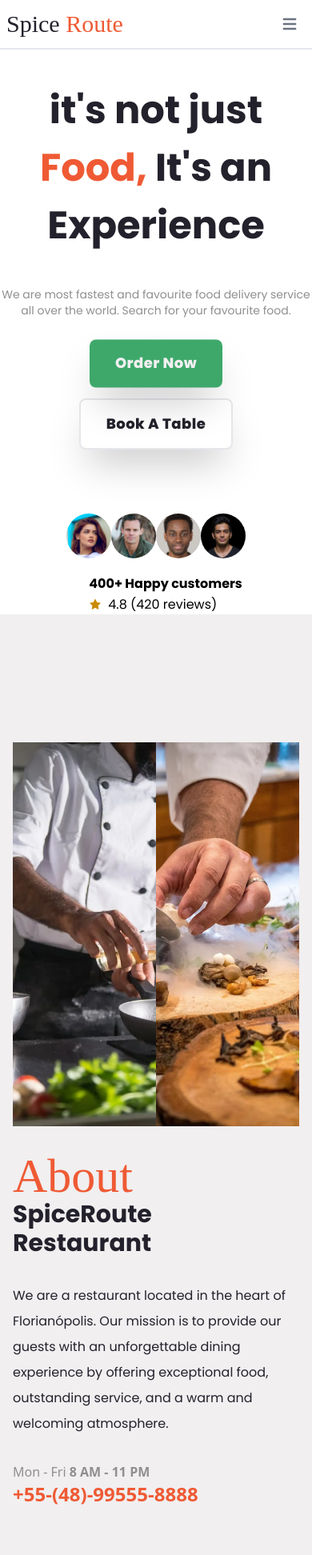
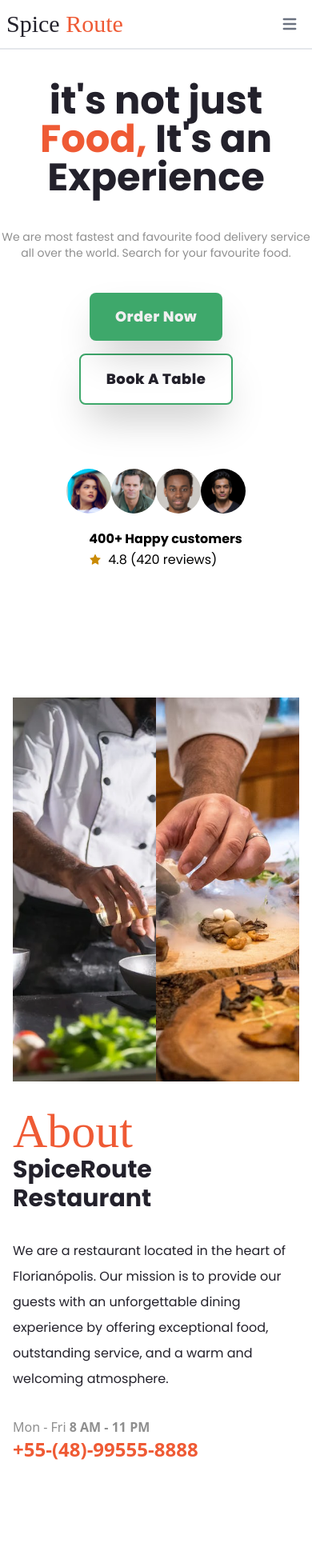
Before and after one commit to Sellucas/restaurant-website, a React (Vite) app: page / in a window 390 px wide. Shown: the top 1944 px of the page at 80% size. Built offline with nearby package versions, Linux system fonts and the light colour scheme; a web font is replaced by a local one.

Commit message:
Scroll Animation e responsive fixes

```diff
--- a/package.json
+++ b/package.json
@@ -11,7 +11,9 @@
   "dependencies": {
     "react": "^18.2.0",
     "react-dom": "^18.2.0",
-    "react-icons": "^4.8.0"
+    "react-icons": "^4.8.0",
+    "react-reveal": "^1.2.2",
+    "scrollreveal": "^4.0.9"
   },
   "devDependencies": {
     "@types/react": "^18.0.27",
--- a/src/App.jsx
+++ b/src/App.jsx
@@ -8,7 +8,7 @@ import Testimonials from "./components/Testimonials";
 
 function App() {
   return (
-    <div className="App h-max bg-[#F1EFF0]">
+    <div className="App h-max bg-white">
       <Hero />
       <About />
       <Services />
--- a/src/components/About.jsx
+++ b/src/components/About.jsx
@@ -1,10 +1,11 @@
 import React from "react";
 import NumberDiv from "../controller/NumberDiv";
+import Fade from "react-reveal/Fade";
 
 const About = () => {
   return (
     <div className="flex flex-col max-w-[1500px] m-auto mt-40 h-full lg:mt-72 px-4">
-      <div className="flex flex-col lg:flex-row">
+      <div className="flex flex-col xl:flex-row">
         <div className="flex flex-row w-[50%] h-[480px] lg:w[400px]">
           <img
             src="../../public/images/about-1.jpeg"
@@ -17,7 +18,8 @@ const About = () => {
             className="object-cover lg:w-[350px]"
           />
         </div>
-        <div className="text-[#23212B] lg:w-[50%] lg:ml-10">
+        <Fade bottom distance="10%">
+          <div className="text-[#23212B] lg:w-[50%] md:mx-20 lg:ml-40">
             <h1 className="my-8">
               <span className="nav-logo text-[#EF5A34] text-6xl">About</span>{" "}
               <br />
@@ -28,8 +30,8 @@ const About = () => {
             <p className="hero-description leading-8 mb-8 lg:text-xl lg:leading-9">
               We are a restaurant located in the heart of Florianópolis. Our
               mission is to provide our guests with an unforgettable dining
-            experience by offering exceptional food, outstanding service, and a
-            warm and welcoming atmosphere.
+              experience by offering exceptional food, outstanding service, and
+              a warm and welcoming atmosphere.
             </p>
             <p className="text-[#8F8F8F] lg:text-xl">
               Mon - Fri <span className="font-bold">8 AM - 11 PM</span> <br />
@@ -38,14 +40,18 @@ const About = () => {
               </span>
             </p>
           </div>
+        </Fade>
       </div>
-      <div className="flex flex-col lg:flex-row">
+      <Fade bottom distance="10%">
+        <div className="flex flex-col xl:flex-row">
           <div className="text-[#EF5A34] hero-description flex flex-col lg:flex-row m-auto lg:mt-30 space-y-4 lg:space-y-0 mt-28 lg:space-x-32 lg:w-[75%]">
             <div className="flex flex-col lg:items-start items-center">
               <span className="font-bold text-4xl lg:text-6xl w-10">
                 <NumberDiv value={4} interval={1000} />
               </span>
-              <p className="text-[#8F8F8F] lg:w-30 text-center">YEARS OF EXPERIENCE</p>
+              <p className="text-[#8F8F8F] lg:w-30 text-center">
+                YEARS OF EXPERIENCE
+              </p>
             </div>
             <div className="flex flex-col lg:items-start items-center">
               <span className="font-bold text-4xl lg:text-6xl w-10">
@@ -66,14 +72,15 @@ const About = () => {
               <p className="text-[#8F8F8F] w-30">HAPPY CUSTOMERS</p>
             </div>
           </div>
-          <div className="text-[#23212B] lg:text-base italic lg:leading-9 lg:border-l-2 border-[#8f8f8fa2] lg:pl-4 pt-28 lg:pt-0 lg:w-[25%]">
+          <div className="text-[#23212B] lg:text-base italic lg:leading-9 lg:border-l-2 border-[#8f8f8fa2] lg:pl-4 pt-28 lg:pt-0 lg:w-[25%] md:mx-20">
             "When you acknowledge, as you must, that there is no such thing as
             perfect food, only the idea of it, then the real purpose of striving
             toward perfection becomes clear: to make people happy, that is what
-          cooking is all about." <br /> <span className="no-italic font-bold">- Thomas Keller</span>
+            cooking is all about." <br />{" "}
+            <span className="no-italic font-bold">- Thomas Keller</span>
           </div>
         </div>
-
+      </Fade>
     </div>
   );
 };
--- a/src/components/Chefs.jsx
+++ b/src/components/Chefs.jsx
@@ -5,19 +5,22 @@ import {
   AiOutlineGooglePlus,
   AiOutlineInstagram,
 } from "react-icons/ai";
+import Fade from "react-reveal/Fade";
 
 const Chefs = () => {
   return (
     <div className="bg-white pb-40">
       <div className='className="flex flex-col items-center pt-24 lg:pt-52 max-w-[1500px] hero-description m-auto'>
         <div>
+          <Fade bottom distance='10%'>
             <h1 className="mb-14 text-center">
               <span className="nav-logo text-[#EF5A34] text-6xl">Chefs</span>{" "}
               <br />
               <span className="hero-title text-3xl">Our Master Chef</span>
             </h1>
+          </Fade>
         </div>
-
+        <Fade bottom distance='20%'>
           <div className="grid grid-cols-1 sm:grid-cols-2 md:grid-cols-4 gap-6 px-4 ">
             <div>
               <div className="h-80">
@@ -104,6 +107,7 @@ const Chefs = () => {
               </div>
             </div>
           </div>
+        </Fade>
       </div>
     </div>
   );
--- a/src/components/Hero.jsx
+++ b/src/components/Hero.jsx
@@ -1,29 +1,37 @@
 import React from "react";
 import { AiFillStar } from "react-icons/ai";
+import RubberBand from "react-reveal/RubberBand";
+import Fade from "react-reveal/Fade";
 
 const Hero = () => {
   return (
     <div className="bg-white">
-      <div className="flex lg:flex-row flex-col justify-between max-w-[1800px] m-auto lg:pl-40 md:pl-20 sm:pl-10 h-full">
+      <div className="flex lg:flex-row flex-col justify-between max-w-[1800px] m-auto lg:pl-40 sm:pl-10 h-full">
         <div className="mt-10">
           <div className="flex flex-col">
-            <h1 className="hero-title text-[#23212B] text-5xl md:text-4xl lg:text-8xl lg:leading-normal leading-normal text-center lg:text-start">
-              it's not just <br /> <span className="text-[#EF5A34]">Food,</span>{" "}
-              It's an <br /> Experience
-            </h1>
+            <Fade bottom distance="20%">
+              <h1 className="hero-title text-[#23212B] text-5xl md:text-6xl lg:text-8xl md:leading-normal lg:leading-normal text-center lg:text-start">
+                it's not just <br />{" "}
+                <span className="text-[#EF5A34]">Food,</span> It's an <br />{" "}
+                Experience
+              </h1>
+            </Fade>
             <p className="hero-description mt-10 text-[#8F8F8F] lg:text-xl text-sm text-center">
               We are most fastest and favourite food delivery service <br /> all
               over the world. Search for your favourite food.
             </p>
           </div>
-          <div className="text-lg hero-button mt-10 flex flex-col lg:flex-row items-center lg:items-start">
-            <button class="bg-[#3EA86B] hover:bg-[#EF5A34] text-[#F1EFF0] py-4 px-8 rounded-lg tracking-wide shadow-2xl ease-in duration-200 animate-bounce">
-              Order Now
-            </button>
-            <button class="bg-white hover:border-[#3EA86B] border-solid border-2 text-[#23212B] py-4 px-8 rounded-lg tracking-wide shadow-2xl lg:ml-10 ease-in duration-200">
+          <div className="text-lg hero-button mt-10 flex flex-col lg:flex-row items-center lg:items-start gap-4">
+            <RubberBand>
+              <button class="bg-[#3EA86B] hover:bg-[#EF5A34] text-[#F1EFF0] py-4 px-8 rounded-lg tracking-wide shadow-2xl">
+                Order Now
+              </button>
+            </RubberBand>
+            <button class="bg-white border-[#3EA86B] hover:border-[#EF5A34] border-solid border-2 text-[#23212B] py-4 px-8 rounded-lg tracking-wide shadow-2xl lg:ml-10 ease-in duration-200">
               Book A Table
             </button>
           </div>
+
           <div className=" mt-20 relative flex flex-col items-center lg:flex-row">
             <div className="flex flex-row mb-5">
               <img
--- a/src/components/Services.jsx
+++ b/src/components/Services.jsx
@@ -1,10 +1,12 @@
 import React from "react";
 import { MdOutlinePeopleAlt } from "react-icons/md";
 import { RiCake2Line, RiRestaurantLine } from "react-icons/ri";
+import Fade from "react-reveal/Fade";
 
 const Services = () => {
   return (
     <div className="flex flex-col items-center mt-24 lg:mt-72">
+      <Fade bottom distance='30%'>
         <div>
           <h1 className="mb-14">
             <span className="nav-logo text-[#EF5A34] text-6xl">Services</span>{" "}
@@ -42,10 +44,12 @@ const Services = () => {
             <h2 className="text-2xl py-4">Wedding Party</h2>
             <p className="leading-8 text-center text-[#8F8F8F]">
               Our restaurant offers a full Wedding Party service, with a highly
-            skilled and experienced team to ensure your special day is perfect.
+              skilled and experienced team to ensure your special day is
+              perfect.
             </p>
           </div>
         </div>
+      </Fade>
     </div>
   );
 };
--- a/src/components/Testimonials.jsx
+++ b/src/components/Testimonials.jsx
@@ -1,9 +1,11 @@
 import React from "react";
 import { AiOutlineUser } from "react-icons/ai";
+import Fade from "react-reveal/Fade";
 
 const Testimonials = () => {
   return (
     <div className="flex flex-col items-center pt-24 lg:pt-44 bg-white">
+      <Fade bottom>
         <div>
           <h1 className="mb-14">
             <span className="nav-logo text-[#EF5A34] text-6xl">Testimony</span>{" "}
@@ -11,7 +13,8 @@ const Testimonials = () => {
             <span className="hero-title text-3xl">Happy Customer</span>
           </h1>
         </div>
-
+      </Fade>
+      <Fade bottom distance="10%">
         <div className="flex flex-col lg:flex-row lg:space-x-20">
           <div className="flex flex-col items-center w-80 m-auto hero-description">
             <span>
@@ -47,6 +50,7 @@ const Testimonials = () => {
             <p className="pt-2 text-xs tracking-widest">CUSTOMER</p>
           </div>
         </div>
+      </Fade>
     </div>
   );
 };
```
Also changed, not shown: src/components/Form.jsx (+18 -5 lines), src/components/Menu.jsx (+12 -2 lines), 1 other file (tests, documents, lock files or other folders). Lines whose indentation alone changed are shown as unchanged.
